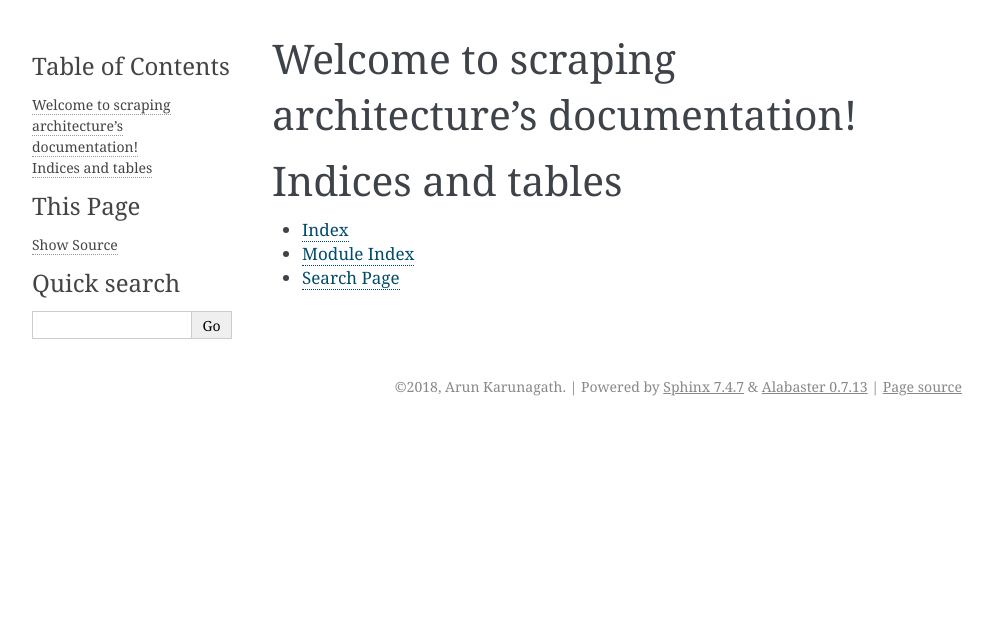
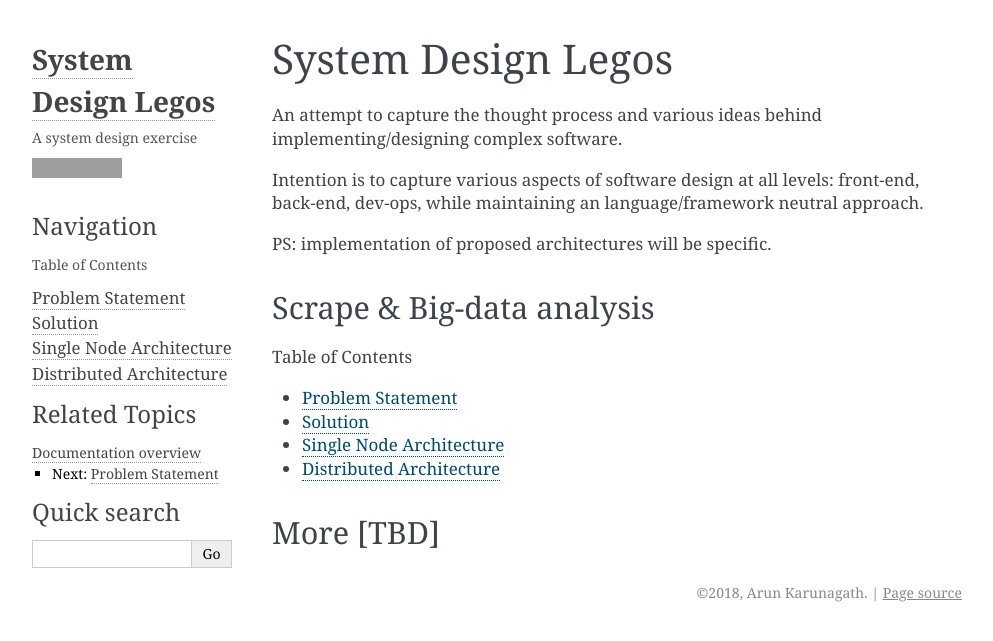
Before and after one commit to kra3/system_design_legos, a Sphinx documentation site: the page built from docs/source/index.rst, in a window 1280 px wide. Shown: the top 641 px of the page, without its empty margins (148-1141 px from the left). Built offline with Sphinx 7.4.7, drawn with Linux system fonts in a browser that asks for light colours; grey boxes are pictures that could not be loaded.

Commit message:
setup basic structure

```diff
--- /dev/null
+++ b/README.rst
@@ -0,0 +1,11 @@
+System Design Legos
+====================
+
+An attempt to capture the thought process and various ideas behind
+implementing/designing complex software.
+
+Intention is to capture various aspects of software design at all levels:
+front-end, back-end, dev-ops, while maintaining an language/framework neutral
+approach.
+
+PS: implementation of proposed architectures will be specific.
--- a/docs/source/conf.py
+++ b/docs/source/conf.py
@@ -1,165 +1,72 @@
 # -*- coding: utf-8 -*-
-#
-# Configuration file for the Sphinx documentation builder.
-#
-# This file does only contain a selection of the most common options. For a
-# full list see the documentation:
-# http://www.sphinx-doc.org/en/master/config
 
-# -- Path setup --------------------------------------------------------------
-
-# If extensions (or modules to document with autodoc) are in another directory,
-# add these directories to sys.path here. If the directory is relative to the
-# documentation root, use os.path.abspath to make it absolute, like shown here.
-#
-# import os
-# import sys
-# sys.path.insert(0, os.path.abspath('.'))
+from datetime import datetime
 
 
-# -- Project information -----------------------------------------------------
-
-project = 'scraping architecture'
-copyright = '2018, Arun Karunagath'
+project = 'System Design Legos'
+copyright = '{:d}, Arun Karunagath'.format(datetime.now().year)
 author = 'Arun Karunagath'
 
-# The short X.Y version
 version = ''
-# The full version, including alpha/beta/rc tags
 release = '0.0.1'
 
-
-# -- General configuration ---------------------------------------------------
-
-# If your documentation needs a minimal Sphinx version, state it here.
-#
-# needs_sphinx = '1.0'
-
-# Add any Sphinx extension module names here, as strings. They can be
-# extensions coming with Sphinx (named 'sphinx.ext.*') or your custom
-# ones.
 extensions = [
-    'sphinx.ext.intersphinx',
     'sphinx.ext.githubpages',
+    'sphinxcontrib.blockdiag',
 ]
 
-# Add any paths that contain templates here, relative to this directory.
 templates_path = ['_templates']
-
-# The suffix(es) of source filenames.
-# You can specify multiple suffix as a list of string:
-#
-# source_suffix = ['.rst', '.md']
 source_suffix = '.rst'
-
-# The master toctree document.
 master_doc = 'index'
-
-# The language for content autogenerated by Sphinx. Refer to documentation
-# for a list of supported languages.
-#
-# This is also used if you do content translation via gettext catalogs.
-# Usually you set "language" from the command line for these cases.
 language = None
-
-# List of patterns, relative to source directory, that match files and
-# directories to ignore when looking for source files.
-# This pattern also affects html_static_path and html_extra_path .
 exclude_patterns = []
-
-# The name of the Pygments (syntax highlighting) style to use.
 pygments_style = 'sphinx'
 
-
-# -- Options for HTML output -------------------------------------------------
-
-# The theme to use for HTML and HTML Help pages.  See the documentation for
-# a list of builtin themes.
-#
 html_theme = 'alabaster'
 
-# Theme options are theme-specific and customize the look and feel of a theme
-# further.  For a list of options available for each theme, see the
-# documentation.
-#
 # html_theme_options = {}
+html_theme_options = {
+    'description': "A system design exercise",
+    'github_user': 'kra3',
+    'github_repo': 'system_design_legos',
+    'fixed_sidebar': True,
+    'show_powered_by': False,
+    'show_related': True
+}
 
-# Add any paths that contain custom static files (such as style sheets) here,
-# relative to this directory. They are copied after the builtin static files,
-# so a file named "default.css" will overwrite the builtin "default.css".
 html_static_path = ['_static']
 
-# Custom sidebar templates, must be a dictionary that maps document names
-# to template names.
-#
-# The default sidebars (for documents that don't match any pattern) are
-# defined by theme itself.  Builtin themes are using these templates by
-# default: ``['localtoc.html', 'relations.html', 'sourcelink.html',
-# 'searchbox.html']``.
-#
 # html_sidebars = {}
+html_sidebars = {
+    '**': [
+        'about.html',
+        'navigation.html',
+        'relations.html',
+        'searchbox.html',
+    ]
+}
 
-
-# -- Options for HTMLHelp output ---------------------------------------------
-
-# Output file base name for HTML help builder.
-htmlhelp_basename = 'scrapingarchitecturedoc'
-
-
-# -- Options for LaTeX output ------------------------------------------------
+htmlhelp_basename = 'system_design_legos'
 
 latex_elements = {
-    # The paper size ('letterpaper' or 'a4paper').
-    #
-    # 'papersize': 'letterpaper',
-
-    # The font size ('10pt', '11pt' or '12pt').
-    #
-    # 'pointsize': '10pt',
-
-    # Additional stuff for the LaTeX preamble.
-    #
+    'papersize': 'a4paper',
+    'pointsize': '12pt',
     # 'preamble': '',
-
-    # Latex figure (float) alignment
-    #
     # 'figure_align': 'htbp',
 }
 
-# Grouping the document tree into LaTeX files. List of tuples
-# (source start file, target name, title,
-#  author, documentclass [howto, manual, or own class]).
 latex_documents = [
-    (master_doc, 'scrapingarchitecture.tex', 'scraping architecture Documentation',
+    (master_doc, 'system_design_legos.tex', 'System Design Legos',
      'Arun Karunagath', 'manual'),
 ]
 
-
-# -- Options for manual page output ------------------------------------------
-
-# One entry per manual page. List of tuples
-# (source start file, name, description, authors, manual section).
 man_pages = [
-    (master_doc, 'scrapingarchitecture', 'scraping architecture Documentation',
+    (master_doc, 'system_design_legos', 'System Design Legos',
      [author], 1)
 ]
 
-
-# -- Options for Texinfo output ----------------------------------------------
-
-# Grouping the document tree into Texinfo files. List of tuples
-# (source start file, target name, title, author,
-#  dir menu entry, description, category)
 texinfo_documents = [
-    (master_doc, 'scrapingarchitecture', 'scraping architecture Documentation',
-     author, 'scrapingarchitecture', 'One line description of project.',
+    (master_doc, 'system_design_legos', 'System Design Legos',
+     author, 'system_design_legos', 'A system design exercise.',
      'Miscellaneous'),
 ]
-
-
-# -- Extension configuration -------------------------------------------------
-
-# -- Options for intersphinx extension ---------------------------------------
-
-# Example configuration for intersphinx: refer to the Python standard library.
-intersphinx_mapping = {'https://docs.python.org/': None}
--- a/docs/source/index.rst
+++ b/docs/source/index.rst
@@ -1,20 +1,27 @@
-.. scraping architecture documentation master file, created by
-   sphinx-quickstart on Sun Apr 22 22:11:56 2018.
-   You can adapt this file completely to your liking, but it should at least
-   contain the root `toctree` directive.
+.. _index:
 
-Welcome to scraping architecture's documentation!
-=================================================
+.. include:: ../../README.rst
+
+
+.. _scrape_and_big_data:
+
+Scrape & Big-data analysis
+-----------------------------
 
 .. toctree::
    :maxdepth: 2
-   :caption: Contents:
+   :caption: Table of Contents
 
+   scrape_and_big_data/problem_statement
+   scrape_and_big_data/solution
+   scrape_and_big_data/single_node_architecture
+   scrape_and_big_data/distributed_architecture
 
+.. more:
 
-Indices and tables
-==================
+More [TBD]
+-----------
 
-* :ref:`genindex`
-* :ref:`modindex`
-* :ref:`search`
+.. toctree::
+   :maxdepth: 2
+   :caption: Table of Contents
--- /dev/null
+++ b/docs/source/scrape_and_big_data/distributed_architecture.rst
@@ -0,0 +1,4 @@
+.. _distributed-architecture:
+
+Distributed Architecture
+========================
--- /dev/null
+++ b/docs/source/scrape_and_big_data/single_node_architecture.rst
@@ -0,0 +1,4 @@
+.. _single-node-architecture:
+
+Single Node Architecture
+========================
--- /dev/null
+++ b/docs/source/scrape_and_big_data/solution.rst
@@ -0,0 +1,4 @@
+.. _solution:
+
+Solution
+========
```
Also changed, not shown: docs/source/scrape_and_big_data/problem_statement.rst (added, +9 -0 lines), requirements.txt (added, +31 -0 lines), 1 other file.
